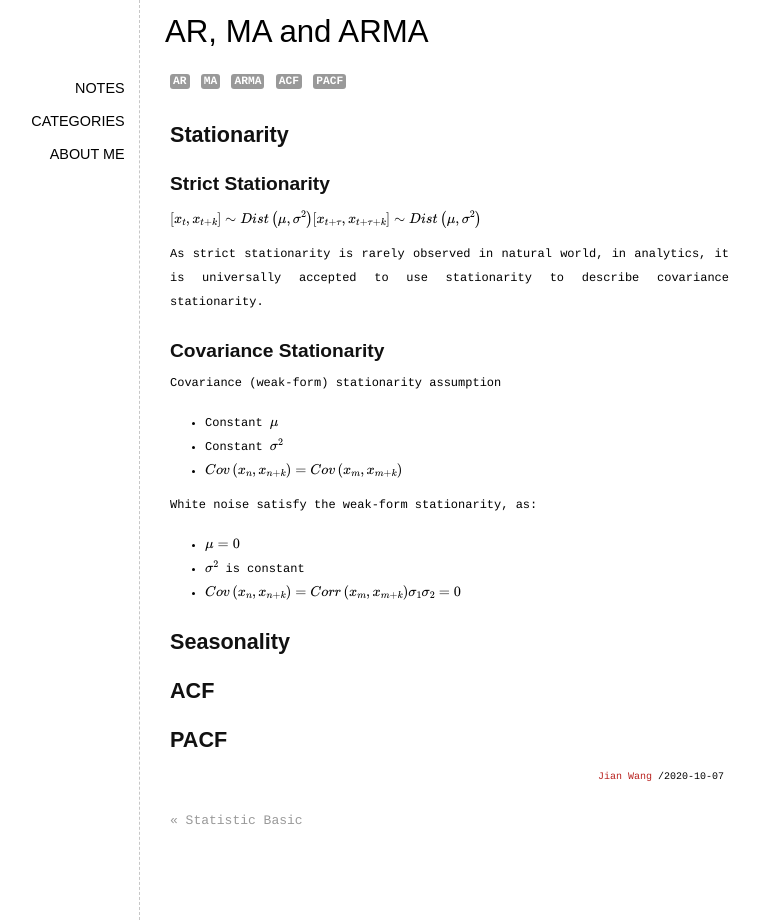
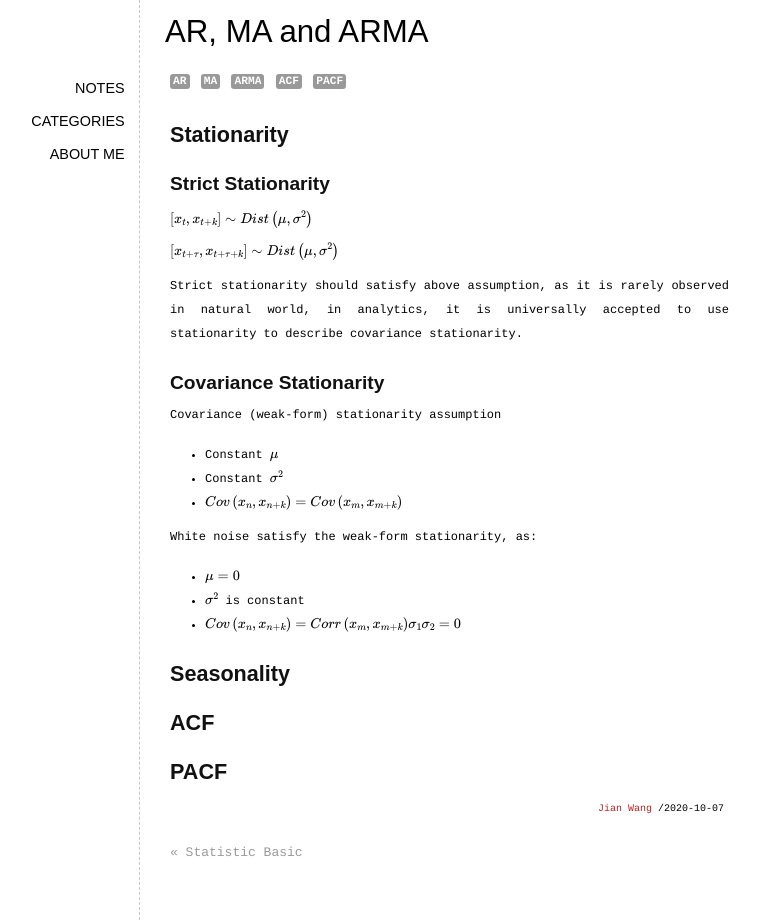
Before and after one commit to elan2wang/note, a Jekyll site: the page built from _posts/2020-10-07-ARMA.md, in a window 1280 px wide. Shown: the whole page, without its empty margins (111-871 px from the left). Built offline with Jekyll 4.4.1, drawn with Linux system fonts in a browser that asks for light colours; formulas are drawn with MathJax 3; comment, search, counter and statistics services are not loaded.

Commit message:
update post

```diff
--- a/_posts/2020-10-07-ARMA.md
+++ b/_posts/2020-10-07-ARMA.md
@@ -8,10 +8,12 @@ categories: statistic
 ## Stationarity
 ### Strict Stationarity
 \\[
-[x_t, x_{t+k}] \sim Dist\left(\mu, \sigma^2\right) \\
+[x_t, x_{t+k}] \sim Dist\left(\mu, \sigma^2\right)
+\\]
+\\[
 [x_{t+\tau}, x_{t+\tau+k}] \sim Dist\left(\mu, \sigma^2\right)
 \\]
-As strict stationarity is rarely observed in natural world, in analytics, it is universally accepted to use stationarity to describe covariance stationarity.
+Strict stationarity should satisfy above assumption, as it is rarely observed in natural world, in analytics, it is universally accepted to use stationarity to describe covariance stationarity.
 
 ### Covariance Stationarity
 Covariance (weak-form) stationarity assumption
```
